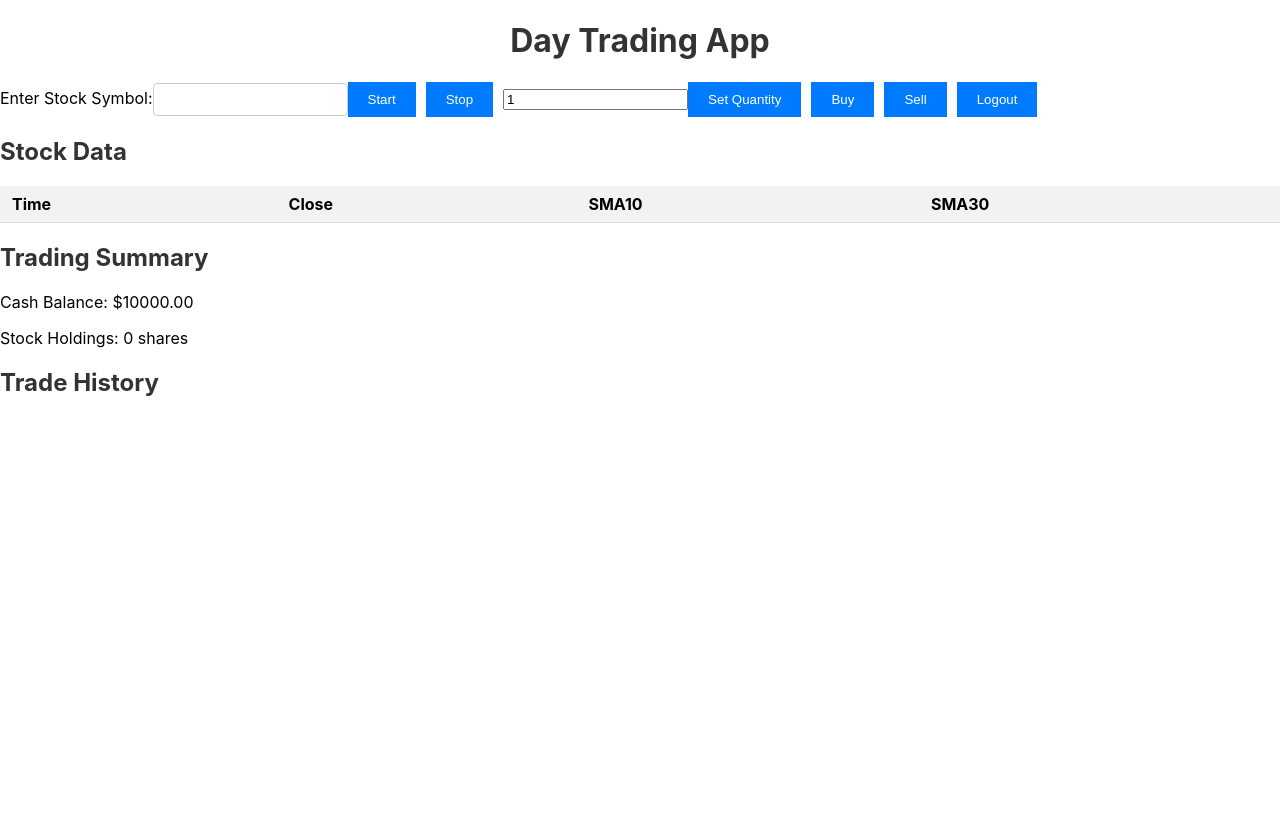
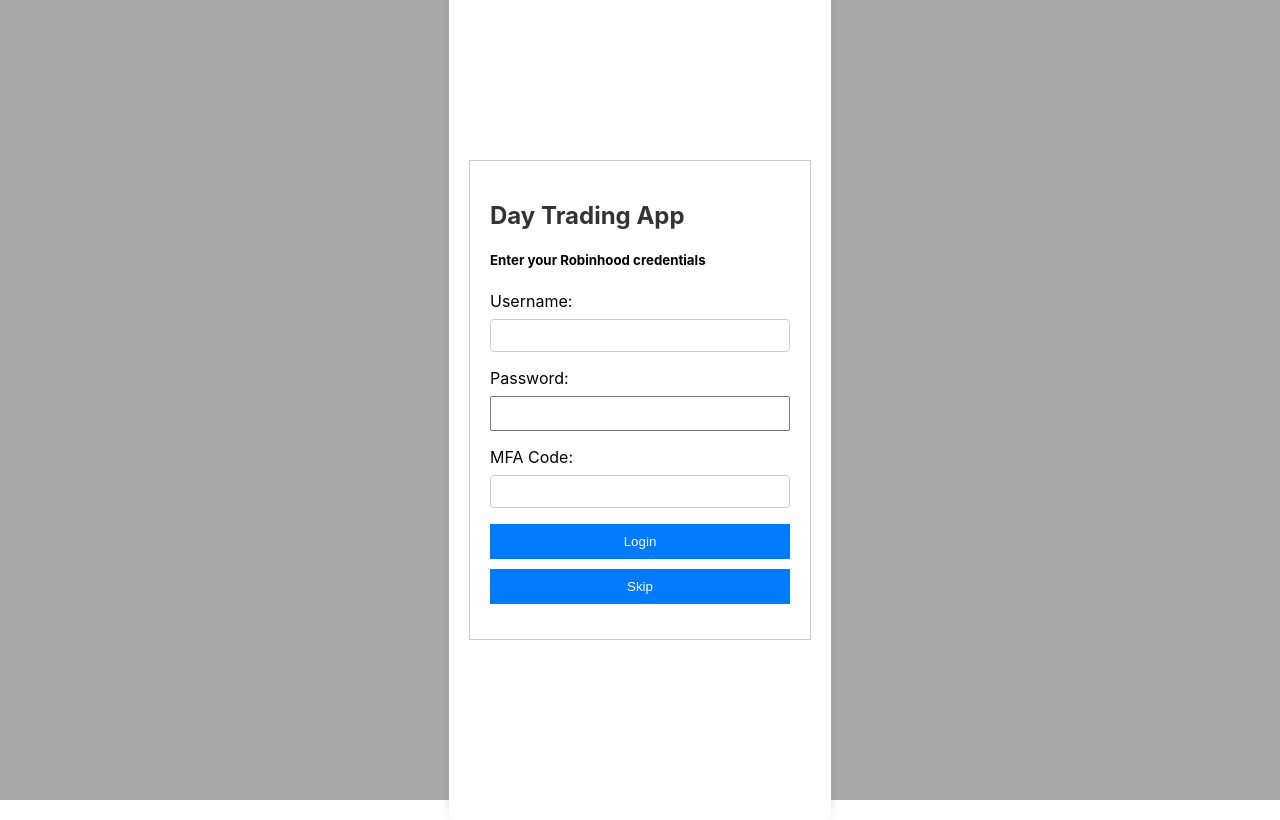
Before and after one commit to sharmrb/trading-app, a React (Create React App) app: page /login in a window 1280 px wide. Built offline with nearby package versions, Linux system fonts and the light colour scheme; what @polygon.io/client-js would draw is missing.

Commit message:
Added Login Page

```diff
--- a/package.json
+++ b/package.json
@@ -11,6 +11,7 @@
     "chart.js": "^4.4.0",
     "react": "^18.2.0",
     "react-dom": "^18.2.0",
+    "react-router-dom": "^6.19.0",
     "react-scripts": "5.0.1",
     "web-vitals": "^2.1.4"
   },
--- a/src/App.js
+++ b/src/App.js
@@ -1,8 +1,8 @@
 import logo from './logo.svg';
 import './App.css';
 import { restClient } from '@polygon.io/client-js';
-//import { BrowserRouter as Router, Route, Link, Switch } from 'react-router-dom';
-//import LoginPage from './LoginPage';
+import { BrowserRouter as Router, Routes, Route, Navigate } from 'react-router-dom';
+import LoginPage from './LoginPage';
 import StockInputPage from './StockInputPage';
 const rest = restClient('WVJPIWLBg78WEjm8XqPQq4DcYOYQCCH6');
 
@@ -19,15 +19,15 @@
     //   console.error('An error happened:', e);
     // })
 
-    <StockInputPage />
+   // ORignal code----- <StockInputPage />
 
-  //  <Router>
-  //     <Switch>
-  //       <Route path="/login" component={LoginPage} />
-  //       <Route path="/stock-input" component={StockInputPage} />
-  //       <Route render={() => <Redirect to="/login" />} />
-  //     </Switch>
-  //   </Router>
+<Router>
+  <Routes>
+    <Route path="/login" element={<LoginPage />} />
+    <Route path="/" element={<StockInputPage />} />
+    <Route path="*" element={<Navigate to="/login" />} />
+  </Routes>
+</Router>
 
 );
 }
--- /dev/null
+++ b/src/LoginPage.css
@@ -0,0 +1,89 @@
+.login-container {
+    display: flex;
+    align-items: center;
+    justify-content: center;
+    height: 100vh; /* Set the container height to the full viewport height */
+}
+
+.login-box {
+    border: 1px solid #ccc;
+    padding: 20px;
+    width: 300px; /* Set the width of the box */
+}
+
+/* Add space between form fields */
+.login-box form {
+    margin-bottom: 15px;
+}
+
+/* Style form labels */
+.login-box label {
+    display: block;
+    margin-bottom: 5px;
+}
+
+/* Style form inputs */
+.login-box input {
+    width: 100%;
+    padding: 8px;
+    margin-bottom: 10px;
+    box-sizing: border-box;
+}
+
+/* Style login and skip buttons */
+.login-box button {
+    width: 100%;
+    padding: 10px;
+    background-color: #3208c9;
+    color: white;
+    border: none;
+    cursor: pointer;
+}
+
+/* Style skip button to be in line with login button */
+.login-box button:last-child {
+    margin-top: 10px;
+}
+
+
+body.login-page {
+  background-color: darkgrey;
+  margin: 0;
+  display: flex;
+  align-items: center;
+  justify-content: center;
+  height: 100vh;
+}
+
+.login-container {
+  background-color: white;
+  padding: 20px;
+  border-radius: 8px;
+  box-shadow: 0 0 10px rgba(0, 0, 0, 0.1);
+}
+
+.login-box form {
+  display: flex;
+  flex-direction: column;
+}
+
+.login-box label {
+  margin-bottom: 8px;
+}
+
+.login-box input {
+  padding: 8px;
+  margin-bottom: 16px;
+}
+
+.login-box button {
+  padding: 10px;
+  background-color: #007bff;
+  color: white;
+  border: none;
+  cursor: pointer;
+}
+
+.login-box button:hover {
+  background-color: #0056b3;
+}
--- /dev/null
+++ b/src/LoginPage.js
@@ -0,0 +1,72 @@
+import React, { useState } from 'react';
+import './LoginPage.css';
+import { useNavigate } from 'react-router-dom';
+
+const LoginPage = () => {
+  const [username, setUsername] = useState('');
+  const [password, setPassword] = useState('');
+  const [mfaCode, setMfaCode] = useState('');
+  const navigate = useNavigate();
+  const handleLogin = () => {
+    try {
+      loginUser();
+    } catch (error) {
+      console.error('Error during login:', error);
+      alert('An error occurred during login');
+    }
+  };
+
+  const loginUser = async () => {
+    const response = await fetch('http://localhost:3050/api/login', {
+      method: 'POST',
+      headers: {
+        'Content-Type': 'application/json',
+      },
+      body: JSON.stringify({ username, password, mfaCode }),
+    });
+
+    if (response.ok) {
+      alert('Login successful');
+      // Redirect to the stock input page or perform other actions
+    } else {
+      const data = await response.json();
+      alert(`Login failed: ${data.error}`);
+    }
+  };
+
+  const handleSkip = () => {
+    navigate('/', { replace: true });
+  };
+
+  return (
+    <body className="login-page">
+        <div></div>
+      <div className="login-container">
+
+        <div className="login-box">
+            <h2>Day Trading App</h2>
+            <h5>Enter your Robinhood credentials</h5>
+          <form>
+            <label htmlFor="username">Username:</label>
+            <input type="text" id="username" value={username} onChange={(e) => setUsername(e.target.value)} />
+
+            <label htmlFor="password">Password:</label>
+            <input type="password" id="password" value={password} onChange={(e) => setPassword(e.target.value)} />
+
+            <label htmlFor="mfaCode">MFA Code:</label>
+            <input type="text" id="mfaCode" value={mfaCode} onChange={(e) => setMfaCode(e.target.value)} />
+
+            <button type="button" onClick={handleLogin}>
+              Login
+            </button>
+            <button type="button" onClick={handleSkip}>
+              Skip
+            </button>
+          </form>
+        </div>
+      </div>
+    </body>
+  );
+};
+
+export default LoginPage;
```
Also changed, not shown: 1 other file (tests, documents, lock files or other folders).
